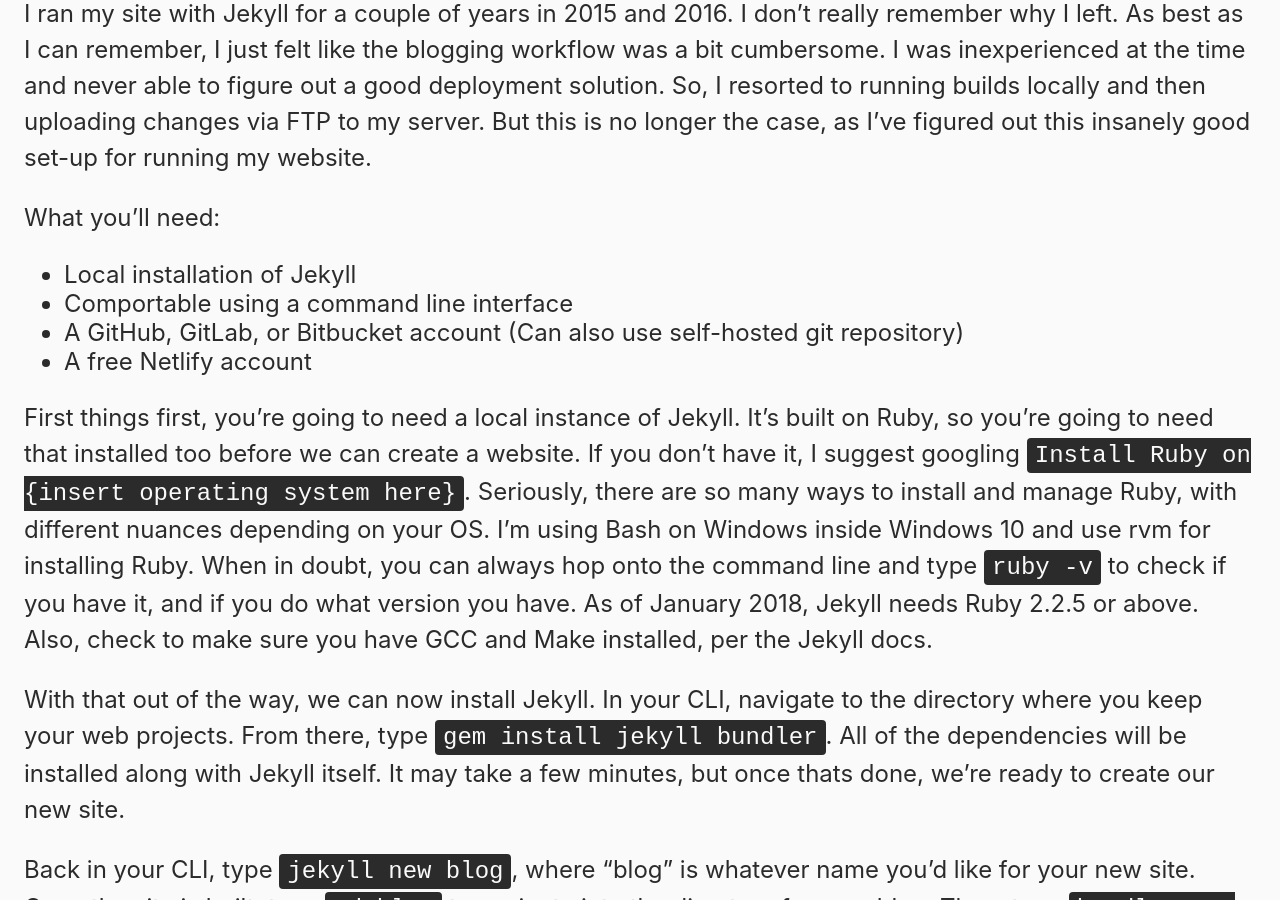
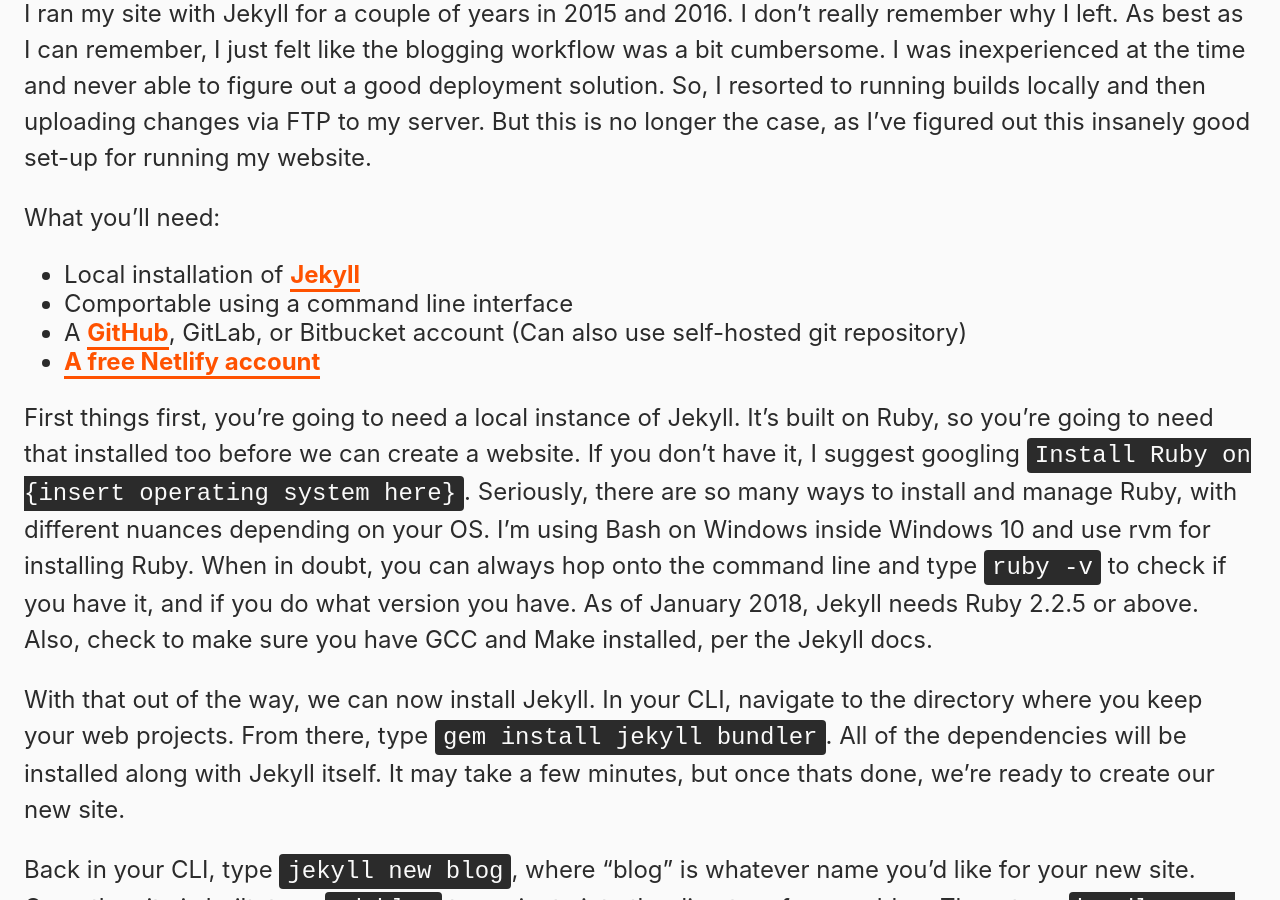
Before and after one commit to boldlybryan/brykng, a Jekyll site: the page built from _posts/2018-01-15-jekyll-on-netlify.markdown, in a window 1280 px wide and 900 px high, scrolled down 765 px. Built offline with Jekyll 4.4.1, drawn with Linux system fonts in a browser that asks for light colours; part of the change alters nothing that is shown.

```diff
--- a/_posts/2018-01-15-jekyll-on-netlify.markdown
+++ b/_posts/2018-01-15-jekyll-on-netlify.markdown
@@ -10,10 +10,10 @@ About a month ago, I launched a redesigned version of this very website. Previou
 I ran my site with Jekyll for a couple of years in 2015 and 2016. I don't really remember why I left. As best as I can remember, I just felt like the blogging workflow was a bit cumbersome. I was inexperienced at the time and never able to figure out a good deployment solution. So, I resorted to running builds locally and then uploading changes via FTP to my server. But this is no longer the case, as I've figured out this insanely good set-up for running my website.
 
 What you'll need:
-* Local installation of Jekyll
+* Local installation of [Jekyll](https://jekyllrb.com)
 * Comportable using a command line interface
-* A GitHub, GitLab, or Bitbucket account (Can also use self-hosted git repository)
-* A free Netlify account
+* A [GitHub](https://github.com), GitLab, or Bitbucket account (Can also use self-hosted git repository)
+* [A free Netlify account](https://netlify.com)
 
 First things first, you're going to need a local instance of Jekyll. It's built on Ruby, so you're going to need that installed too before we can create a website. If you don't have it, I suggest googling `Install Ruby on {insert operating system here}`. Seriously, there are so many ways to install and manage Ruby, with different nuances depending on your OS. I'm using Bash on Windows inside Windows 10 and use rvm for installing Ruby. When in doubt, you can always hop onto the command line and type `ruby -v` to check if you have it, and if you do what version you have. As of January 2018, Jekyll needs Ruby 2.2.5 or above. Also, check to make sure you have GCC and Make installed, per the Jekyll docs.
 
```
